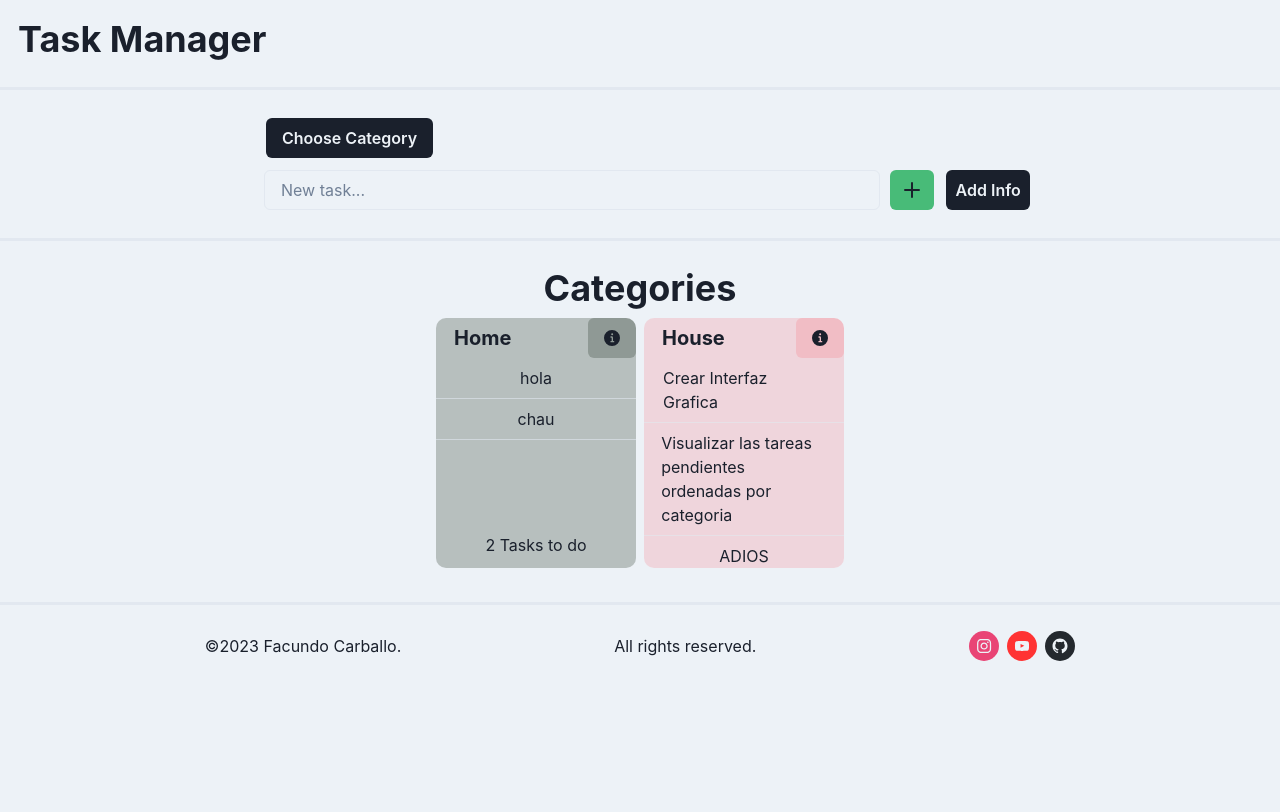
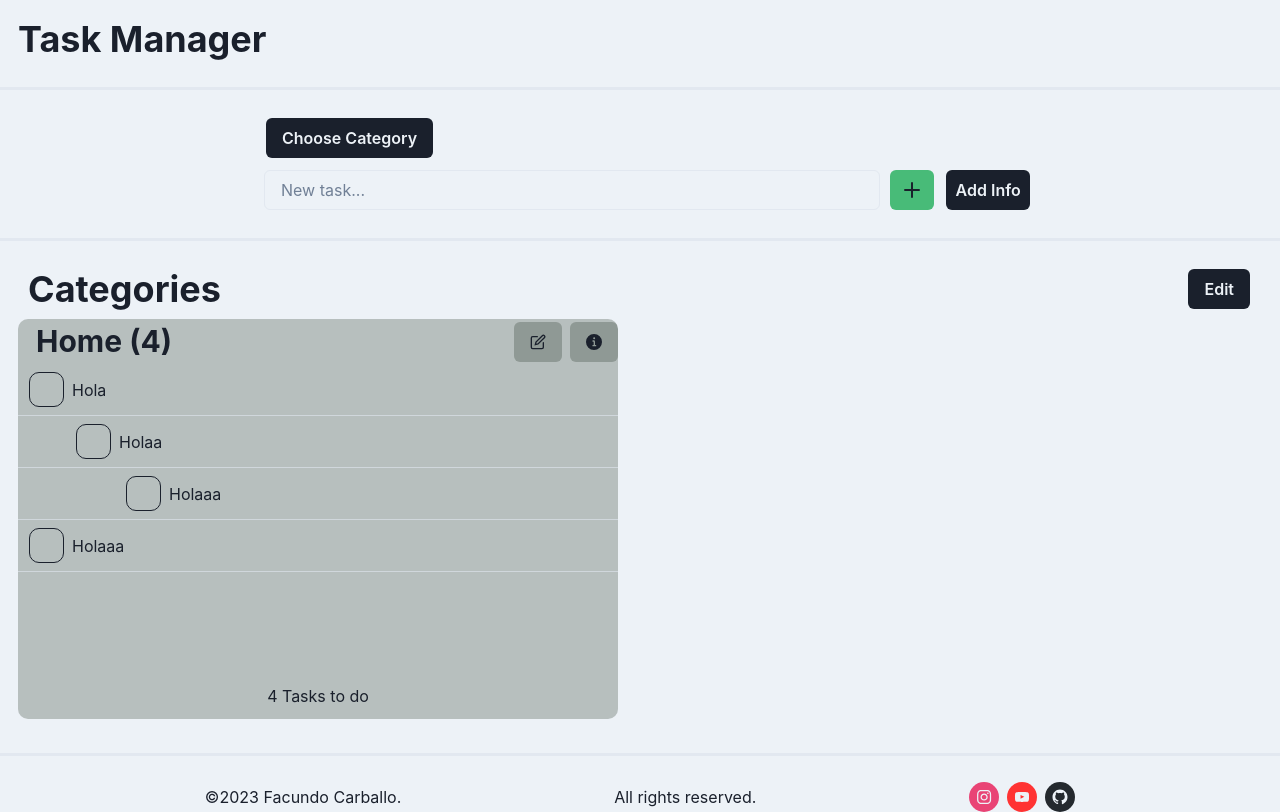
Before and after one commit to facundocarballo/task-manager-go, a Next.js app in the folder web/task-manager/: page / in a window 1280 px wide. Built offline with nearby package versions, Linux system fonts and the light colour scheme.

Commit message:
Tasks by levels

```diff
--- a/web/task-manager/src/components/Category.tsx
+++ b/web/task-manager/src/components/Category.tsx
@@ -1,4 +1,4 @@
-import { InfoIcon } from '@chakra-ui/icons';
+import { EditIcon, InfoIcon } from '@chakra-ui/icons';
 import { Box, Button, Divider, HStack, Spacer, Text, VStack, useDisclosure } from '@chakra-ui/react';
 import {
    AlertDialog,
@@ -10,12 +10,13 @@ import {
    AlertDialogCloseButton,
 } from '@chakra-ui/react'
 import React from 'react';
+import { ITask, Task } from './Task';
 
 
 export interface ICategory {
    title: string,
    description: string,
-   tasks: string[],
+   tasks: ITask[],
    color: string,
 }
 
@@ -57,8 +58,10 @@ export const Category = ({ title, description, tasks, color }: ICategory) => {
          </AlertDialog>
 
          <VStack
-            h='250px'
-            w='200px'
+            minH='400px'
+            maxH='400px'
+            minW='600px'
+            maxW='600px'
             bg={`#${color}`}
             borderRadius='10px'
             overflowY='scroll'
@@ -66,38 +69,25 @@ export const Category = ({ title, description, tasks, color }: ICategory) => {
             <HStack w='full'>
                <Box w='10px' />
                <Text
-                  fontSize='20px'
+                  fontSize='30px'
                   fontWeight='bold'
                >
-                  {title}
+                  {title} ({tasks.length})
                </Text>
                <Spacer />
+               <Button variant='info' bg={`#${color}`} onClick={onOpen}>
+                  <EditIcon />
+               </Button>
                <Button variant='info' bg={`#${color}`} onClick={onOpen}>
                   <InfoIcon />
                </Button>
             </HStack>
             {
-               tasks.map((task, idx) => {
-                  if (idx > MAX_TASK_SHOWED) return null;
+               tasks.map((task) => {
                   return (
-                     <VStack w='full'>
-                        <HStack w='full'>
-                           <Box w='3px' />
-                           <Spacer />
-                           <Text
-                           >
-                              {task}
-                           </Text>
-                           <Spacer />
-                           <Box w='3px' />
-                        </HStack>
-                        <Divider />
-                     </VStack>
+                     <Task title={task.title} level={task.level} />
                   )
                })
-            }
-            {
-               tasks.length > MAX_TASK_SHOWED ? <Text>...</Text> : null
             }
             <Spacer />
             <Text>
--- a/web/task-manager/src/components/Task.tsx
+++ b/web/task-manager/src/components/Task.tsx
@@ -1,5 +1,5 @@
 import { CheckIcon, InfoIcon } from '@chakra-ui/icons';
-import { HStack, Spacer, VStack, Box, Button, Text, useDisclosure } from '@chakra-ui/react';
+import { HStack, Spacer, VStack, Box, Button, Text, useDisclosure, Divider } from '@chakra-ui/react';
 import {
     AlertDialog,
     AlertDialogBody,
@@ -10,14 +10,22 @@ import {
     AlertDialogCloseButton,
 } from '@chakra-ui/react'
 import React from 'react';
-import { TheDivider } from './TheDivider';
 
-export const Task = () => {
+export interface ITask {
+    title: string,
+    level: number
+}
+
+export const Task = ({title, level}: ITask) => {
     // Attributes
     const { isOpen, onOpen, onClose } = useDisclosure()
     const cancelRef = React.useRef(null)
     // Context
     // Methods
+    const getWidthByLevel = (): string => {
+        if (level == 0) return '3px';
+        return `${level*50}px`;
+    }
     // Component
     return (
         <>
@@ -44,28 +52,24 @@ export const Task = () => {
                 </AlertDialogOverlay>
             </AlertDialog>
 
-            <VStack w='400px' >
-                <Box h='5px' />
+            <VStack w='full'>
                 <HStack w='full'>
-                    <HStack w='100px' bg='red.400' borderRadius='5px'>
-                        <Spacer />
-                        <Text >Home</Text>
-                        <Spacer />
-                    </HStack>
-                    <Spacer />
-                    <Button variant='info' onClick={onOpen}>
-                        <InfoIcon />
-                    </Button>
+                    <Box w={getWidthByLevel()} />
+                    <Box
+                        minW='35px'
+                        maxW='35px'
+                        minH='35px'
+                        maxH='35px'
+                        border='1px solid'
+                        borderRadius='10px'
+                    />
+                    <Text
+                    >
+                        {title}
+                    </Text>
+                    <Box w='3px' />
                 </HStack>
-                <HStack w='full' bg='gray.100' borderRadius='15px'>
-                    <Box w='10px' />
-                    <Text>Do Something...</Text>
-                    <Spacer />
-                    <Button variant='primary'>
-                        <CheckIcon />
-                    </Button>
-                </HStack>
-                <TheDivider horizontal={true} />
+                <Divider />
             </VStack>
         </>
     );
--- a/web/task-manager/src/subpages/Categories.tsx
+++ b/web/task-manager/src/subpages/Categories.tsx
@@ -1,30 +1,51 @@
-import { HStack, Heading, Spacer, VStack } from '@chakra-ui/react';
+import { Box, Button, HStack, Heading, Spacer, VStack } from '@chakra-ui/react';
 import React from 'react';
 import { Category } from '../components/Category';
+import { ITask } from '../components/Task';
 
 export const Categories = () => {
     // Attributes
     // Context
     // Methods
+    const tasks: ITask[] = [
+        {
+            title: 'Hola',
+            level: 0
+        },
+        {
+            title: 'Holaa',
+            level: 1
+        },
+        {
+            title: 'Holaaa',
+            level: 2
+        },
+        {
+            title: 'Holaaa',
+            level: 0
+        },
+    ]
     // Component
     return (
-        <VStack>
-            <Heading>Categories</Heading>
+        <VStack w='full'>
             <HStack w='full'>
+                <Box w='20px' />
+                <Heading>Categories</Heading>
                 <Spacer />
+                <Button variant='secundary'>
+                    Edit
+                </Button>
+                <Box w='20px' />
+            </HStack>
+            <HStack w='full' overflowX='scroll'>
+                <Box w='10px' />
                 <Category
                     title="Home"
                     description='The description of Home Category'
                     color='2324'
-                    tasks={['hola', 'chau']}
+                    tasks={tasks}
                 />
-                <Category
-                    title="House"
-                    description='The description of House Category'
-                    color='f232'
-                    tasks={['Crear Interfaz Grafica', 'Visualizar las tareas pendientes ordenadas por categoria', 'ADIOS', 'ja', 'le']}
-                />
-                <Spacer />
+                <Box w='10px' />
             </HStack>
         </VStack>
     );
```
